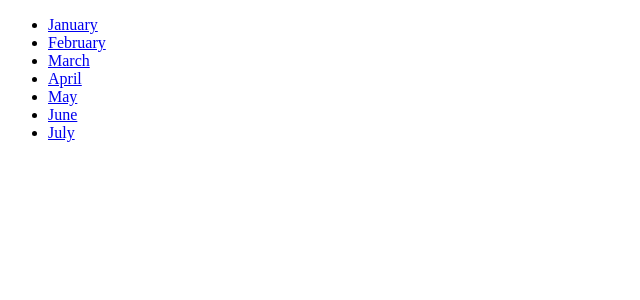
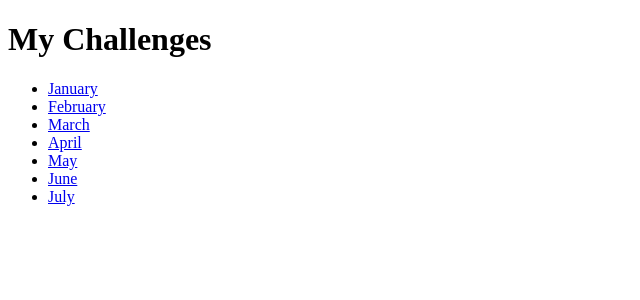
Before and after one commit to Insiyazain/django_projects, a Django app: page /challenges/ in a window 1280 px wide. Shown: the top 300 px of the page, without its empty margins (0-640 px from the left). Run offline with Django 5.2, Linux system fonts and the light colour scheme.

Commit message:
using base html

```diff
--- a/monthly_challenges/challenges/templates/challenges/index.html
+++ b/monthly_challenges/challenges/templates/challenges/index.html
@@ -1,15 +1,13 @@
-<!DOCTYPE html>
-<html lang="en">
-<head>
-    <meta charset="UTF-8">
-    <meta name="viewport" content="width=device-width, initial-scale=1.0">
-    <title>All Challenges</title>
-</head>
-<body>
-   <ul>
-     {%for month in months%}
-      <li><a href="{%url "monthly-challenge" month%}">{{month|title}}</a></li>
-      {% endfor%}
-   </ul>
-</body>
-</html>
+{% extends "base.html" %}
+
+{%block page_title%}
+All Challenges
+{%endblock%}
+
+{%block content%}
+<ul>
+  {%for month in months%}
+   <li><a href="{%url "monthly-challenge" month%}">{{month|title}}</a></li>
+  {% endfor%}
+</ul>
+{%endblock%}
--- a/monthly_challenges/monthly_challenges/settings.py
+++ b/monthly_challenges/monthly_challenges/settings.py
@@ -55,7 +55,9 @@ ROOT_URLCONF = 'monthly_challenges.urls'
 TEMPLATES = [
     {
         'BACKEND': 'django.template.backends.django.DjangoTemplates',
-        'DIRS': [],
+        'DIRS': [
+            BASE_DIR/"templates"
+        ],
         'APP_DIRS': True,
         'OPTIONS': {
             'context_processors': [
--- /dev/null
+++ b/monthly_challenges/templates/base.html
@@ -0,0 +1,13 @@
+<!DOCTYPE html>
+<html lang="en">
+<head>
+    <meta charset="UTF-8">
+    <meta name="viewport" content="width=device-width, initial-scale=1.0">
+    <title>{% block page_title  %}My Challenges{% endblock  %}</title>
+</head>
+<body>
+  <h1>My Challenges</h1>
+ {%block content%}{%endblock%}
+
+</body>
+</html>
```
